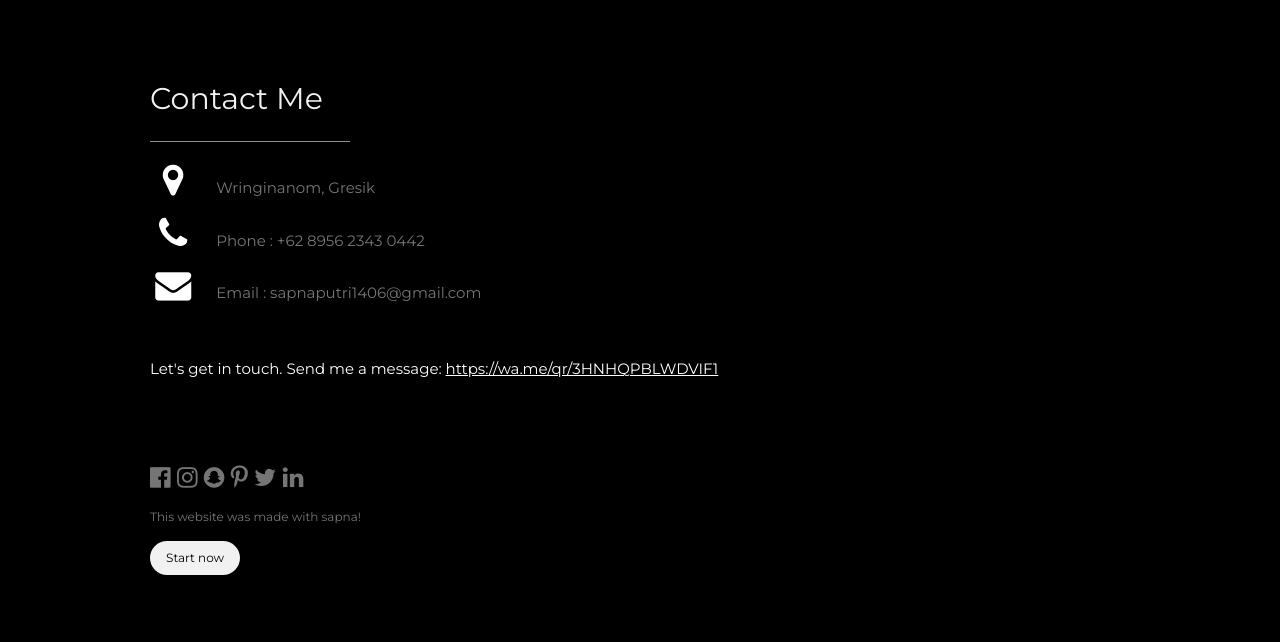
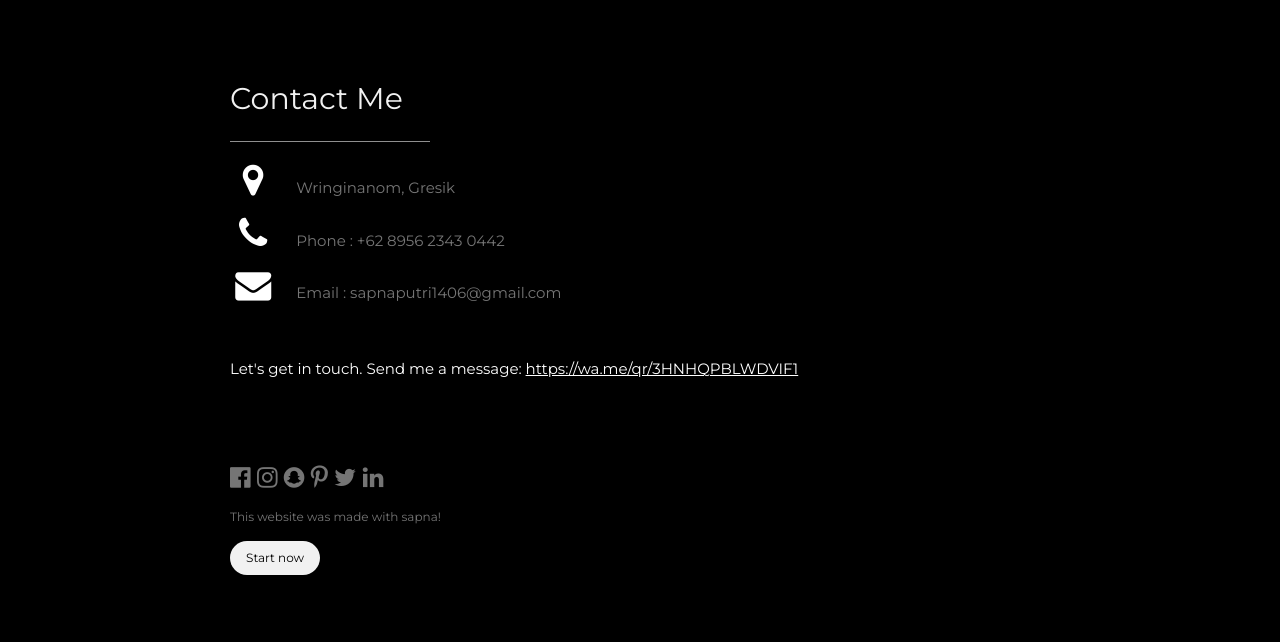
Before and after one commit to sapnastevani/cumateman, a plain HTML site: page index.html in a window 1280 px wide. Shown: the part 6836-7478 px from the top of the page. Drawn offline with nearby package versions, Linux system fonts and the light colour scheme.

Commit message:
index.html

```diff
--- a/index.html
+++ b/index.html
@@ -244,10 +244,10 @@
 
 
 
-  <!-- Contact Section -->
-  <div class="w3-padding-64 w3-content w3-text-grey" id="contact">
-    <h2 class="w3-text-light-grey">Contact Me</h2>
-    <hr style="width:200px" class="w3-opacity">
+<!-- Contact Section -->
+<div class="w3-padding-64 w3-content w3-text-grey" id="contact" style="padding-left: 80px;">
+  <h2 class="w3-text-light-grey">Contact Me</h2>
+  <hr style="width:200px" class="w3-opacity">
 
     <div class="w3-section">
       <p><i class="fa fa-map-marker fa-fw w3-text-white w3-xxlarge w3-margin-right"></i> Wringinanom, Gresik</p>
```
